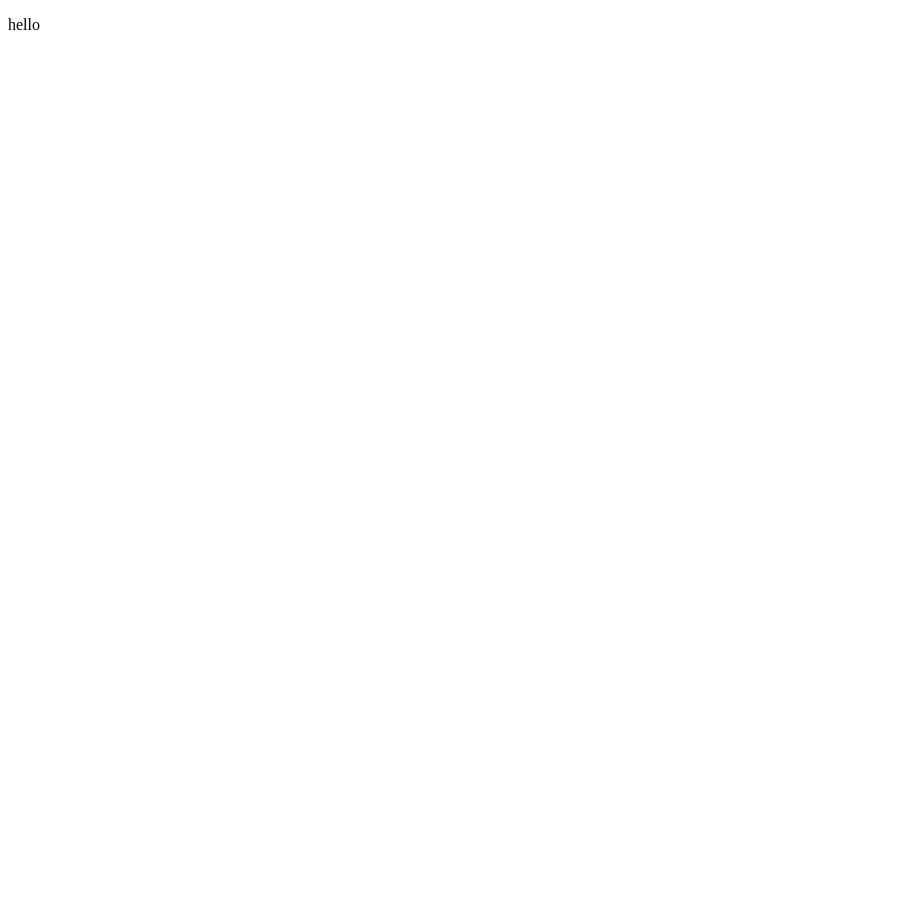
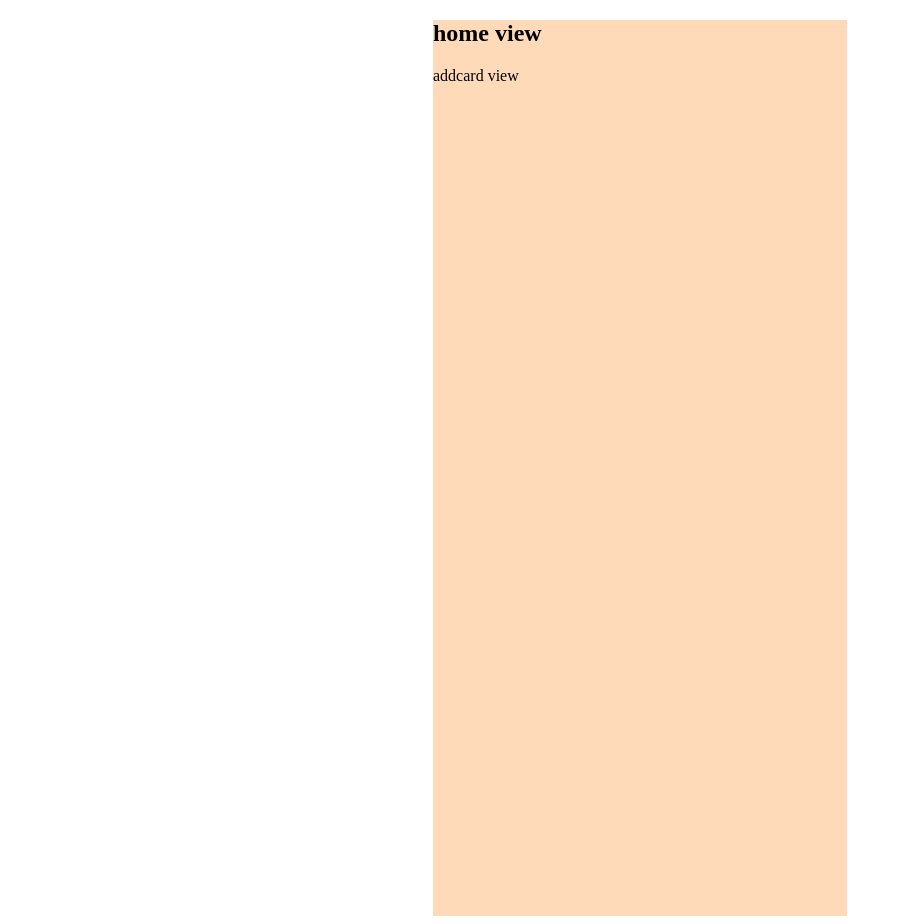
Before and after one commit to Ehugo2000/e-wallet, a Vue app: page / in a window 1280 px wide. Shown: the whole page, without its empty margins (0-902 px from the left). Before the commit the page ends 800 px from the top, so only its background shows below. Built offline with nearby package versions, Linux system fonts and the light colour scheme.

Commit message:
Creating views and components#

```diff
--- a/src/App.vue
+++ b/src/App.vue
@@ -1,16 +1,27 @@
 <template>
-  <div if="app">
-  <p>hello</p>
+  <div id="app">
+  <Home/>
+  <AddCards/>
   </div>
 </template>
 
 <script>
+import Home from "./views/Home.vue";
+import AddCards from "./views/AddCards.vue";
+
 export default {
   name: "App",
+  components: { Home, AddCards }
 
 }
 </script>
 
 <style>
+  #app{
+    margin: auto;
+    height: 896px;
+    width: 414px;
+    background-color: peachpuff;
+  }
 
 </style>
--- /dev/null
+++ b/src/views/AddCards.vue
@@ -0,0 +1,16 @@
+<template>
+  <div id="add-cards">
+    <p>addcard view</p>
+  </div>
+</template>
+
+<script>
+export default {
+  name: "AddCards"
+
+}
+</script>
+
+<style>
+
+</style>
--- /dev/null
+++ b/src/views/Home.vue
@@ -0,0 +1,15 @@
+<template>
+  <div id="home">
+    <h2>home view</h2>
+  </div>
+</template>
+
+<script>
+export default {
+  name: "Home"
+}
+</script>
+
+<style>
+
+</style>
```
Also changed, not shown: src/components/Card.vue (added, +16 -0 lines), src/components/CardList.vue (added, +15 -0 lines).
